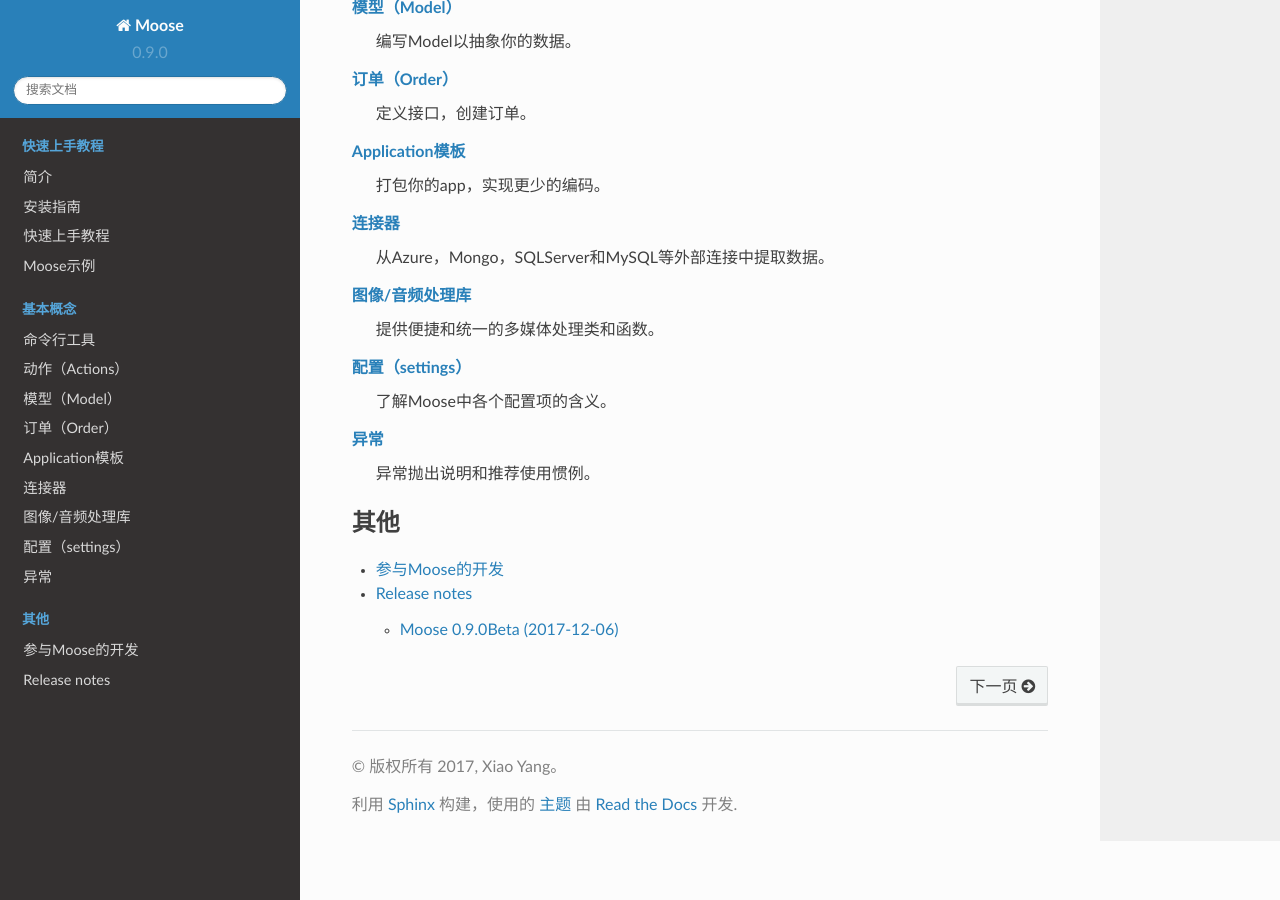
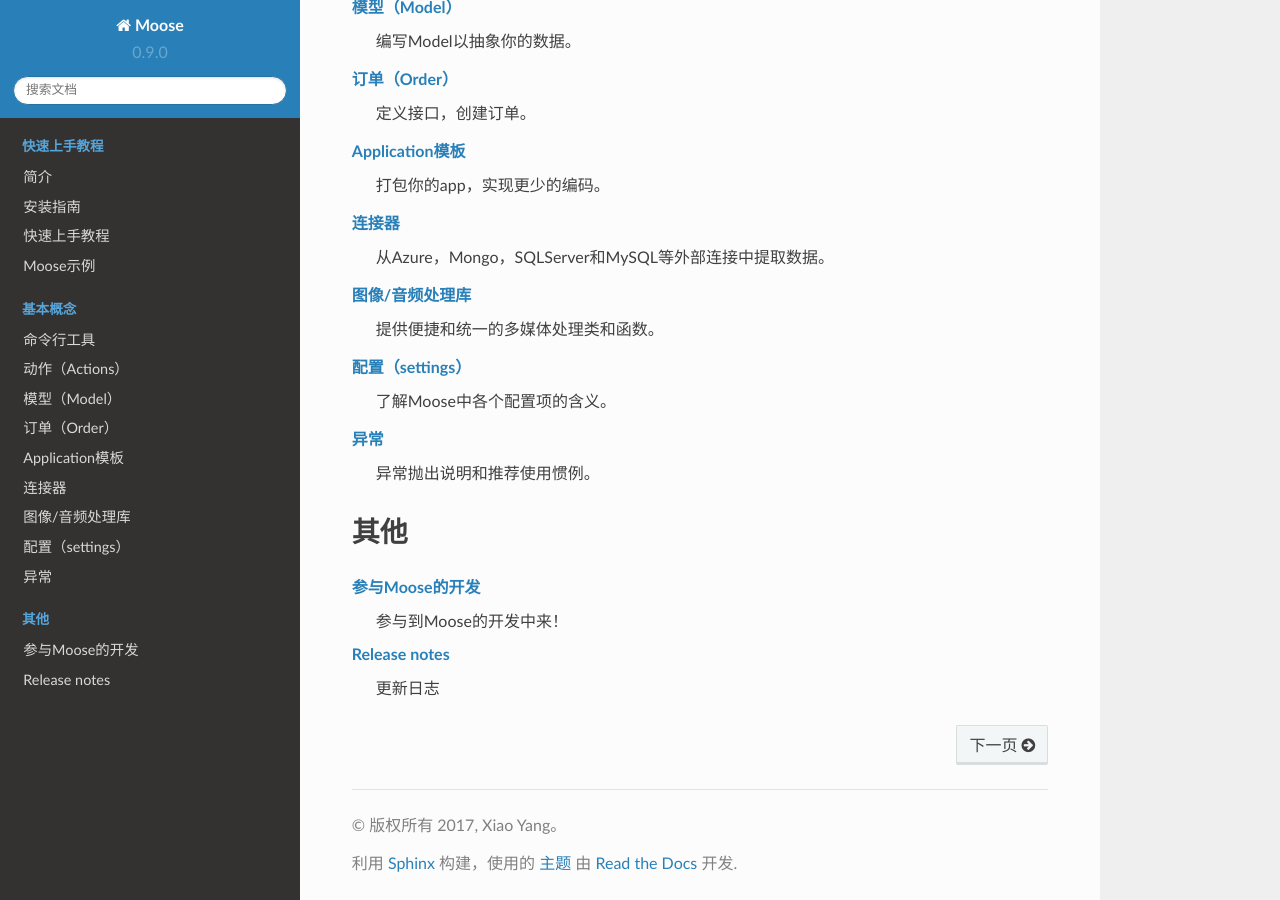
Before and after one commit to muma378/moose, a Sphinx documentation site: the page built from docs/index.rst, in a window 1280 px wide and 900 px high, scrolled down 839 px. Built offline with Sphinx 7.4.7 and the Read the Docs theme 2.0.0, drawn with Linux system fonts in a browser that asks for light colours.

Commit message:
[FIX] update news and index

```diff
--- a/docs/index.rst
+++ b/docs/index.rst
@@ -76,8 +77,21 @@
 :doc:`topics/exceptions`
     异常抛出说明和推荐使用惯例。
 
+
+.. _section-others:
+
+其他
+=================
+
 .. toctree::
    :caption: 其他
+   :hidden:
 
    contributing
    news
+
+:doc:`contributing`
+    参与到Moose的开发中来！
+
+:doc:`news`
+    更新日志
```
Also changed, not shown: other parts of docs/index.rst (+1 -0 lines), docs/news.rst (+9 -0 lines).
